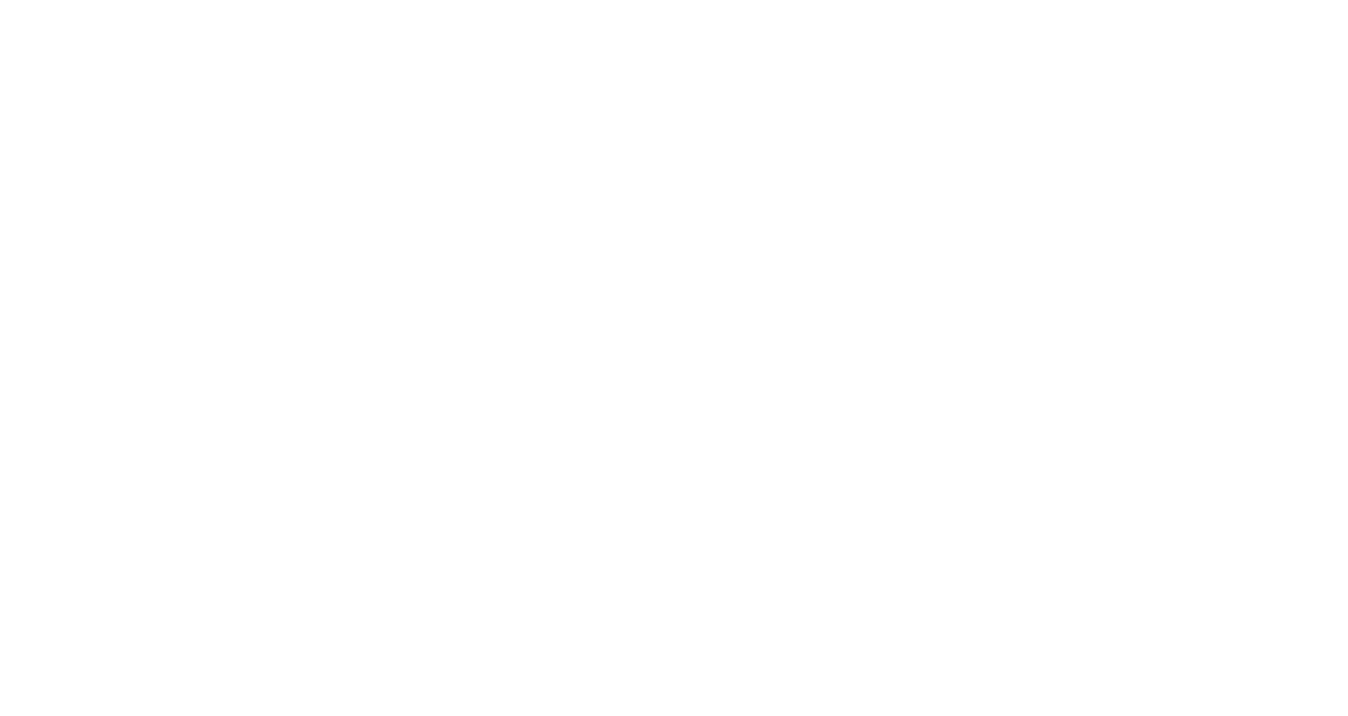
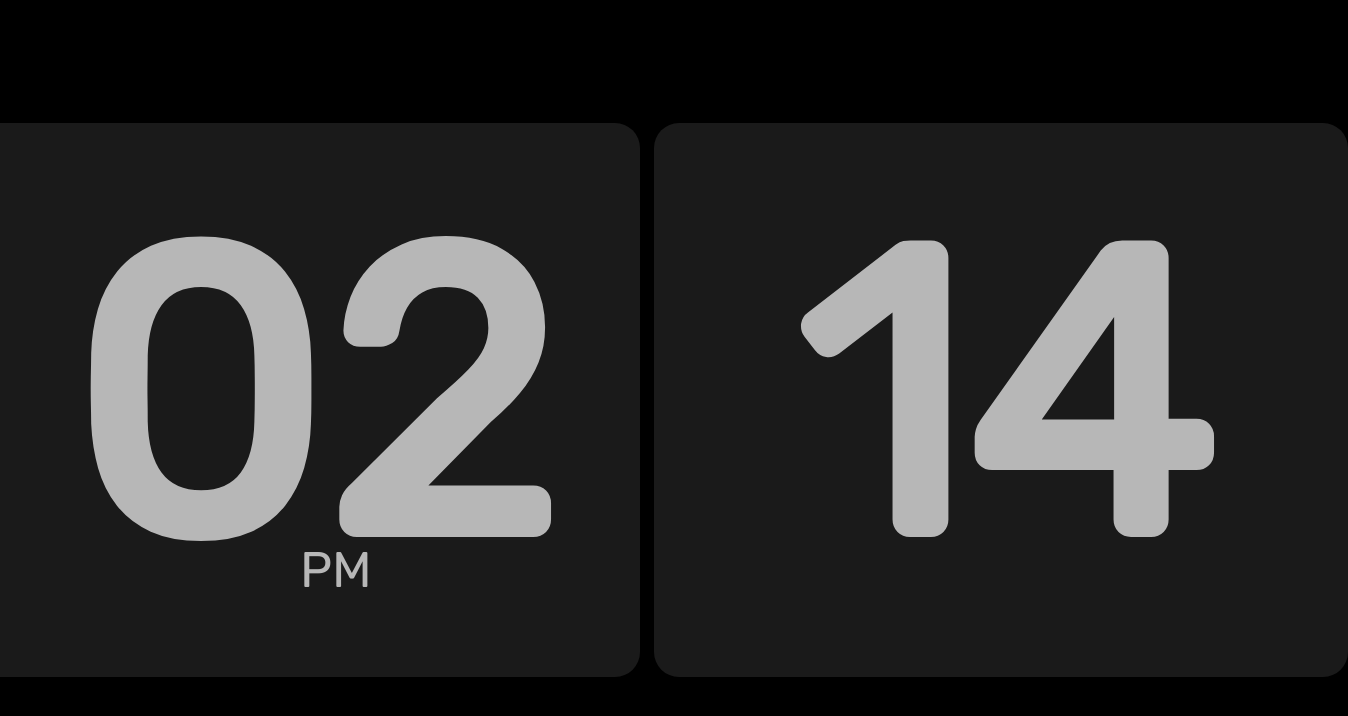
Before and after one commit to monyasau/Clock, a plain HTML site: page index.html in a window 1280 px wide. Shown: the whole page, 1348 px wide, since content can reach past the window. Drawn offline with Linux system fonts and the light colour scheme.

Commit message:
completed desktop interface

```diff
--- a/index.html
+++ b/index.html
@@ -1,13 +1,19 @@
 <html lang="en">
-<head>
-    <meta charset="UTF-8">
-    <meta name="viewport" content="width=device-width, initial-scale=1.0">
+  <head>
+    <meta charset="UTF-8" />
+    <meta name="viewport" content="width=device-width, initial-scale=1.0" />
     <title>Clock</title>
-    <link rel="stylesheet" href="./style/style.css">
-</head>
-<body>
-    <div>
-
+    <link rel="stylesheet" href="./style/style.css" />
+  </head>
+  <body>
+    <div class="clock">
+      <div class="seconds">
+        <div class="container">
+          02
+        </div>
+        <div class="timeRange">Pm</div>
+      </div>
+      <div class="container">14</div>
     </div>
-</body>
+  </body>
 </html>
--- a/style/style.css
+++ b/style/style.css
@@ -0,0 +1,34 @@
+@import url('https://fonts.googleapis.com/css2?family=Rubik&display=swap');
+@import url('https://fonts.googleapis.com/css2?family=Bebas+Neue&display=swap');
+
+body{
+    font-family: "Rubik", Arial;
+    background-color: black;
+    color: #B7B7B7;
+    margin: 0;
+    display: flex;
+    justify-content: center;
+    align-items: center;
+}
+.clock {
+    display: grid;
+    grid-template-columns: 50% 50%;
+    gap: 1%;
+
+}
+.container {
+    padding: 0.1em 0.3em;
+    border-radius: 25px;
+    text-align: center;
+    background-color: #1A1A1A;
+    font-size: 400px;
+    font-weight: 900;
+}
+.timeRange{
+    position: absolute;
+    bottom: 4em;
+    left: 6em;
+    text-transform: uppercase;
+
+    font-size: 50px;
+}
```
